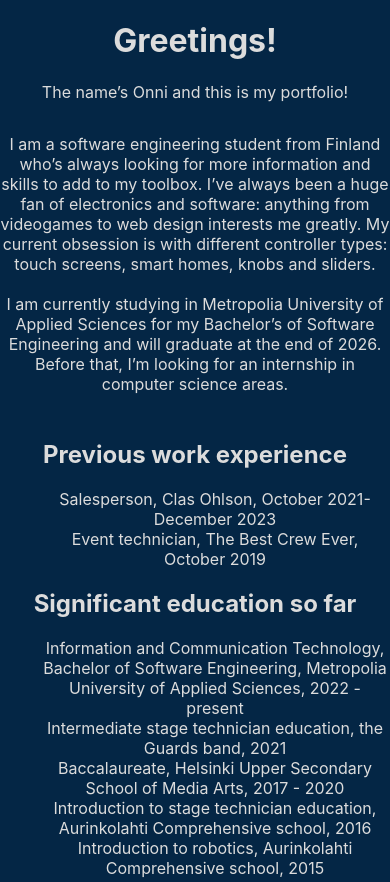
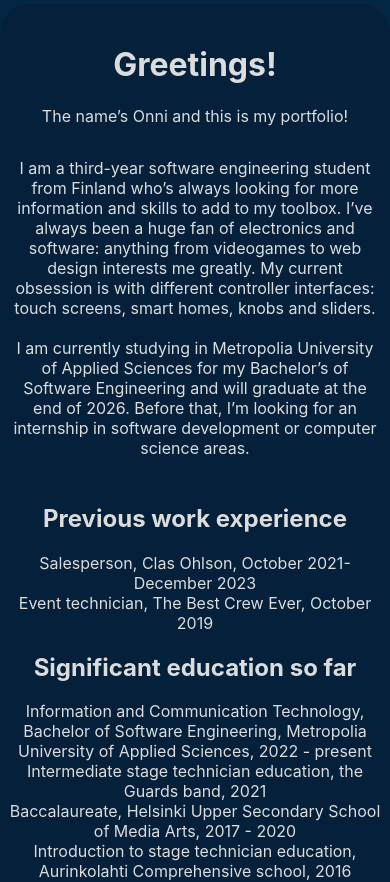
Before and after one commit to Higic/portfolio, a React (Create React App) app in the folder portfolio/: page / in a window 390 px wide. Shown: the top 882 px of the page. Built offline with nearby package versions, Linux system fonts and the light colour scheme.

Commit message:
fixed styling

```diff
--- a/portfolio/public/index.html
+++ b/portfolio/public/index.html
@@ -4,6 +4,7 @@
     <meta charset="utf-8" />
     <meta name="viewport" content="width=device-width, initial-scale=1" />
     <meta name="theme-color" content="#000000" />
+    <meta name="description" content="Portfolio of Onni Alasaari" />
     <link rel="manifest" href="%PUBLIC_URL%/manifest.json" />
     <title>Portfolio of Onni Alasaari</title>
   </head>
--- a/portfolio/src/App.css
+++ b/portfolio/src/App.css
@@ -1,7 +1,15 @@
 .mainContent {
-  margin-left: 10%;
-  margin-right: 10%;
+  margin: auto;
+  margin-top: 1%;
+  margin-bottom: 1%;
   width: 75%;
+  background-color: #04203A;
+  padding-top: 20px;
+  padding-bottom: 20px;
+  padding-left: 30px;
+  padding-right: 30px;
+  /* make rounded corners */
+  border-radius: 30px;
 }
 
 body {
@@ -11,8 +19,6 @@ body {
 
 main {
   font-family: 'Ubuntu', sans-serif;
-  margin-left: 30px;
-  margin-right: 30px;
 }
 
 
@@ -52,11 +58,11 @@ main {
   width: auto;
   max-width: 100%;
   object-fit: cover;
+  border-radius: 15px;
 }
 
 
 a {
-  /* white colored link with underline even after pressed */
   color: #DCDCDC
 }
 
@@ -69,14 +75,18 @@ a {
     justify-content: center;
   }
 
-  li {
+  ul {
     list-style-type: none;
+    justify-content: center;
+    padding: 0;
   }
 
   .mainContent {
     margin-left: 0;
     margin-right: 0;
-    width: 100%;
+    padding-left: 2%;
+    padding-right: 2%;
+    width: 96%;
     justify-content: center;
     text-align: center;
   }
--- a/portfolio/src/components/Contact.jsx
+++ b/portfolio/src/components/Contact.jsx
@@ -9,7 +9,7 @@ const Contact = () => {
                     <p>You can also contact me via <a href="https://www.linkedin.com/in/onni-alasaari-626339272/" target="_blank" rel="noreferrer">LinkedIn</a>!</p>
                 </div>
 
-                    <h5>Made by Onni Alasaari, 2024</h5>
+                    <h5>Developed in React, made by Onni Alasaari, 2024</h5>
             </footer>
         </div>
     );
--- a/portfolio/src/components/Info.jsx
+++ b/portfolio/src/components/Info.jsx
@@ -5,13 +5,13 @@ const Info = () => {
     return (
         <div className='basicInfo'>
             <p>
-            I am a software engineering student from Finland who’s always looking for more information and skills to add to my toolbox.
+            I am a third-year software engineering student from Finland who’s always looking for more information and skills to add to my toolbox.
             I’ve always been a huge fan of electronics and software: anything from videogames to web design interests me greatly.
-            My current obsession is with different controller types: touch screens, smart homes, knobs and sliders.<br/>
+            My current obsession is with different controller interfaces: touch screens, smart homes, knobs and sliders.<br/>
             <br/>
             I am currently studying in Metropolia University of Applied Sciences
             for my Bachelor’s of Software Engineering and will graduate at the end of 2026.
-            Before that, I’m looking for an internship in computer science areas.<br/>
+            Before that, I’m looking for an internship in software development or computer science areas.<br/>
 
             </p>
         </div>
```
